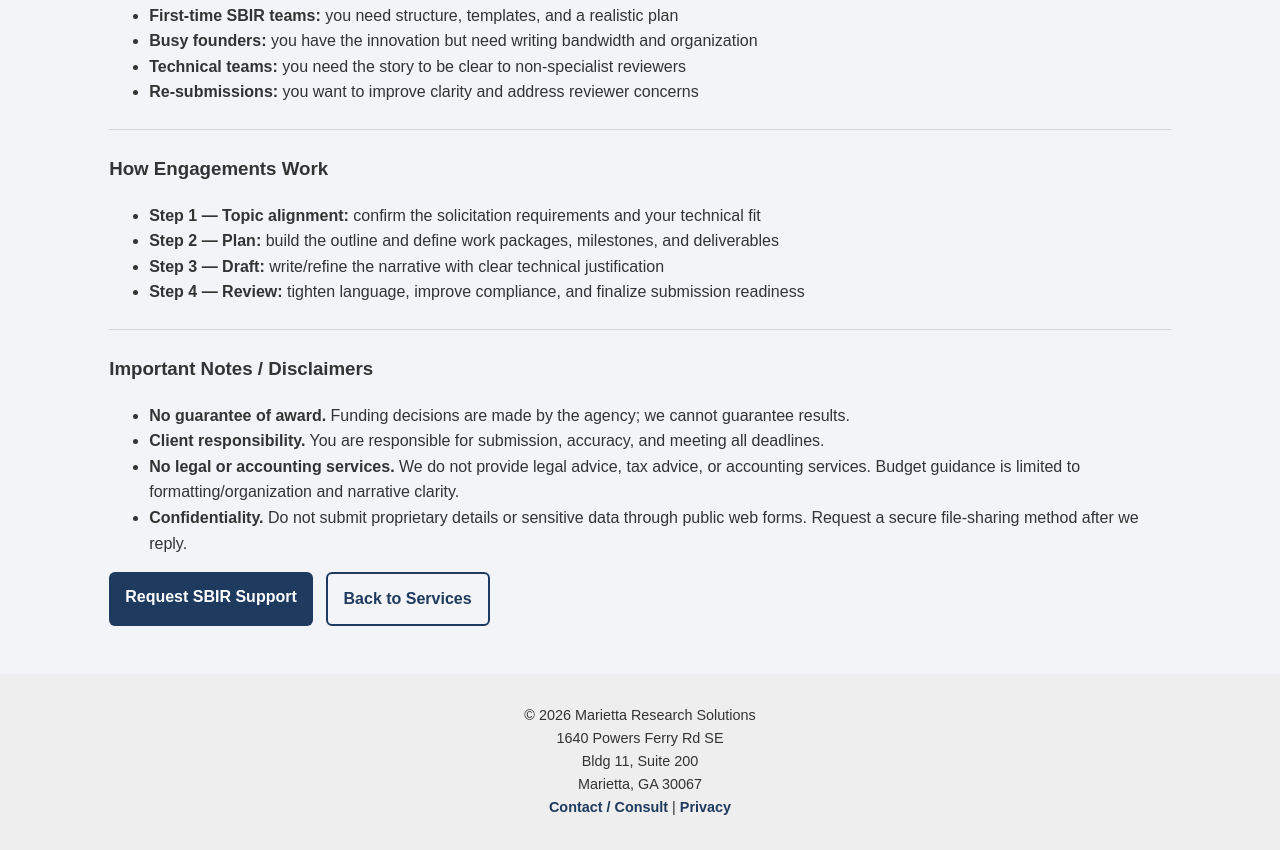
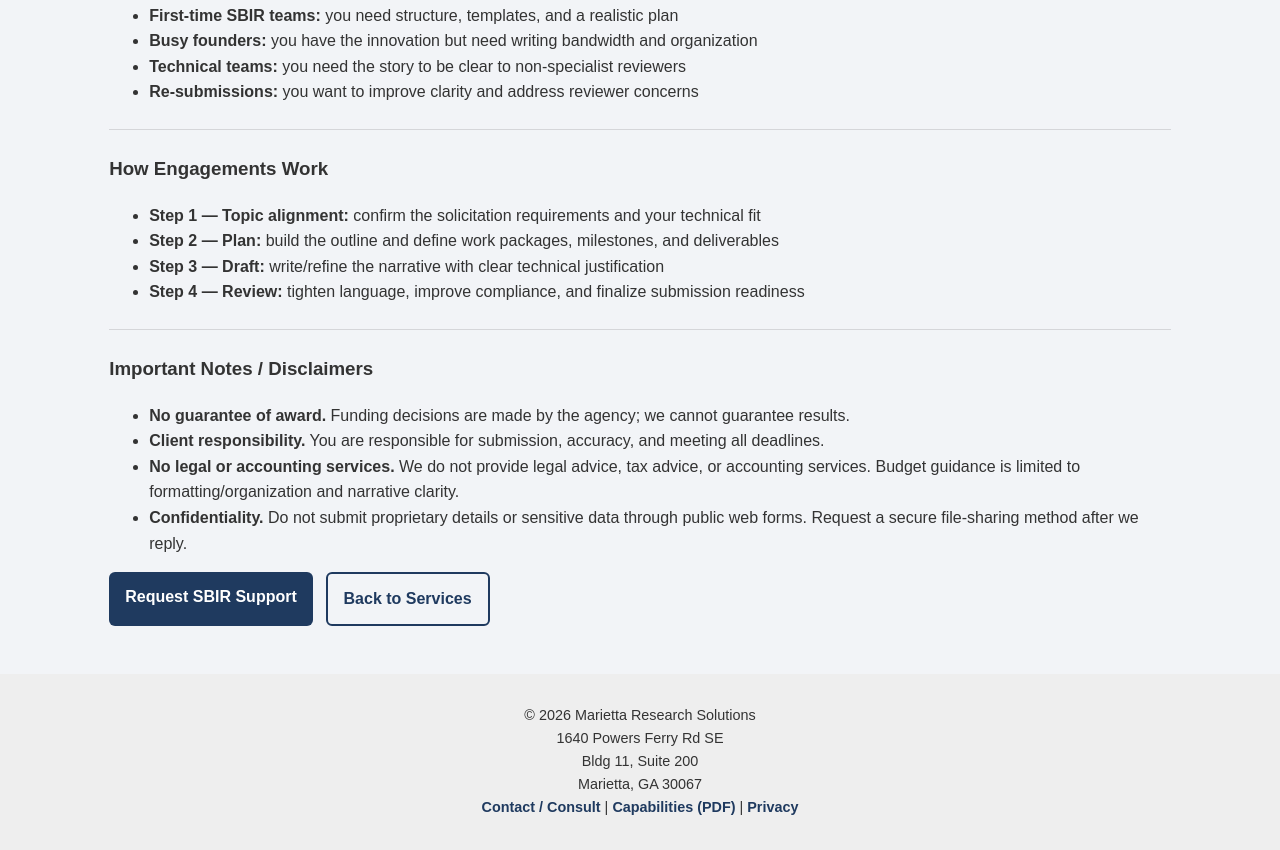
Before and after one commit to jmaloney1965/Marietta-site, a plain HTML site: page sbir.html in a window 1280 px wide. Shown: the part 852-1702 px from the top of the page. Drawn offline with Linux system fonts and the light colour scheme.

Commit message:
Update sbir.html

```diff
--- a/sbir.html
+++ b/sbir.html
@@ -116,6 +116,7 @@
     Bldg 11, Suite 200<br />
     Marietta, GA 30067<br />
     <a href="contact.html">Contact / Consult</a> |
+        <a href="capabilities.pdf" target="_blank" rel="noopener">Capabilities (PDF)</a> |
     <a href="privacy.html">Privacy</a>
   </p>
 </footer>
```
